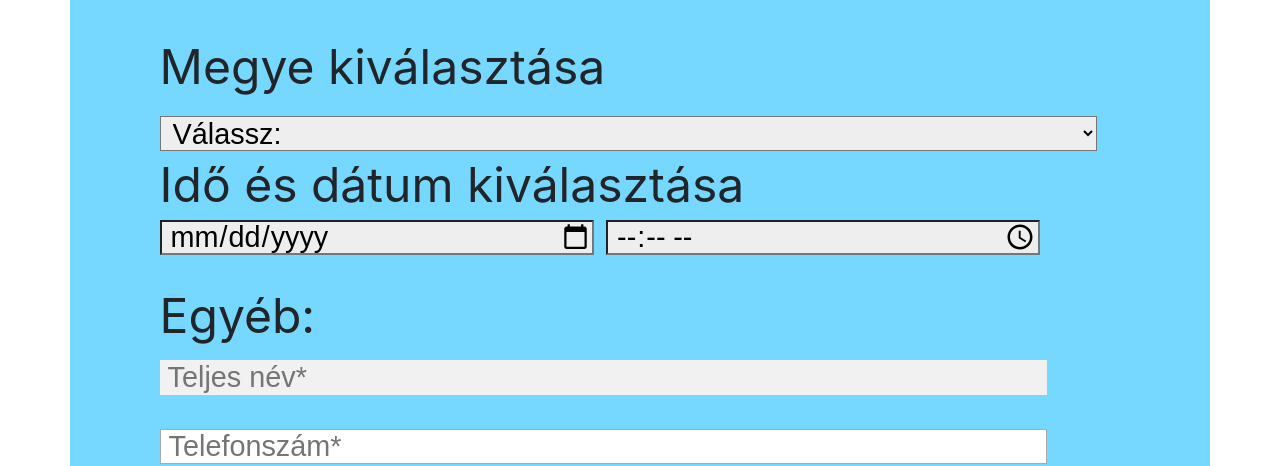
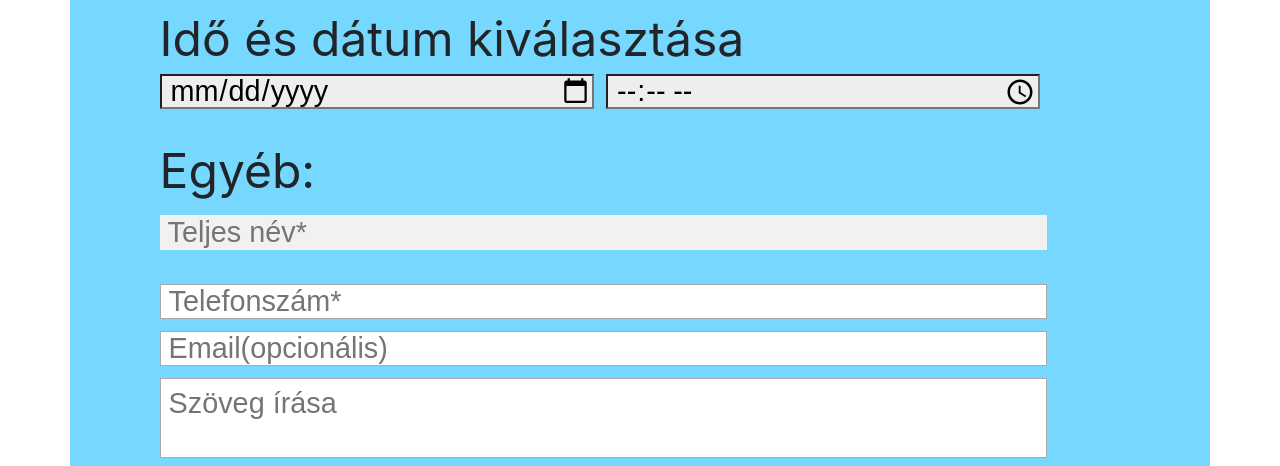
Before and after one commit to FoldiAkos/maganlabor, a plain HTML site: page idopont.html in a window 1280 px wide. Shown: the part 365-831 px from the top of the page. Drawn offline with nearby package versions, Linux system fonts and the light colour scheme; files that its build step writes are made by us from their sources; files whose address does not match are found by name.

Commit message:
Add files via upload

```diff
--- a/idopont.html
+++ b/idopont.html
@@ -8,7 +8,7 @@
     <script src="https://cdn.jsdelivr.net/npm/@popperjs/core@2.11.6/dist/umd/popper.min.js" integrity="sha384-oBqDVmMz9ATKxIep9tiCxS/Z9fNfEXiDAYTujMAeBAsjFuCZSmKbSSUnQlmh/jp3" crossorigin="anonymous"></script>
 <script src="https://cdn.jsdelivr.net/npm/bootstrap@5.2.3/dist/js/bootstrap.min.js" integrity="sha384-cuYeSxntonz0PPNlHhBs68uyIAVpIIOZZ5JqeqvYYIcEL727kskC66kF92t6Xl2V" crossorigin="anonymous"></script>
 
-    <link rel="stylesheet" href="css/idopontfog.css">
+    <link rel="stylesheet" href="idopontfog.css">
 
     <title>Foglalás</title>
     <div id="nav">
@@ -64,15 +64,7 @@
     <div class="container">
       <form action="#" id="appoint-form" method="POST">
         <h1 id="form-head">Időpont foglalás</h1>
-        <label for="select city" id="city" class="format">Megye kiválasztása </label>
-        <select id="dropdown">
-          <option value="select your city" disabled selected>Válassz: </option>
-          <option value="csongrad">Csongrád-Csanád vármegye </option>
-          <option value="pest">Pest vármegye </option>
-          <option value="gyor">Győr-Moson-Sopron vármegye </option>
-          <option value="nograd">  Nógrád vármegye </option>
 
-        </select>
         <label for="dateandtime" id="date-time" class="format">Idő és dátum kiválasztása </label>
         <input type="date" id="date" name="date" class="dtt"  required>
         <input type="time" id="time" name="utime" min="8:00" max="20:00" value="8:00" class="dtt" required>
```
